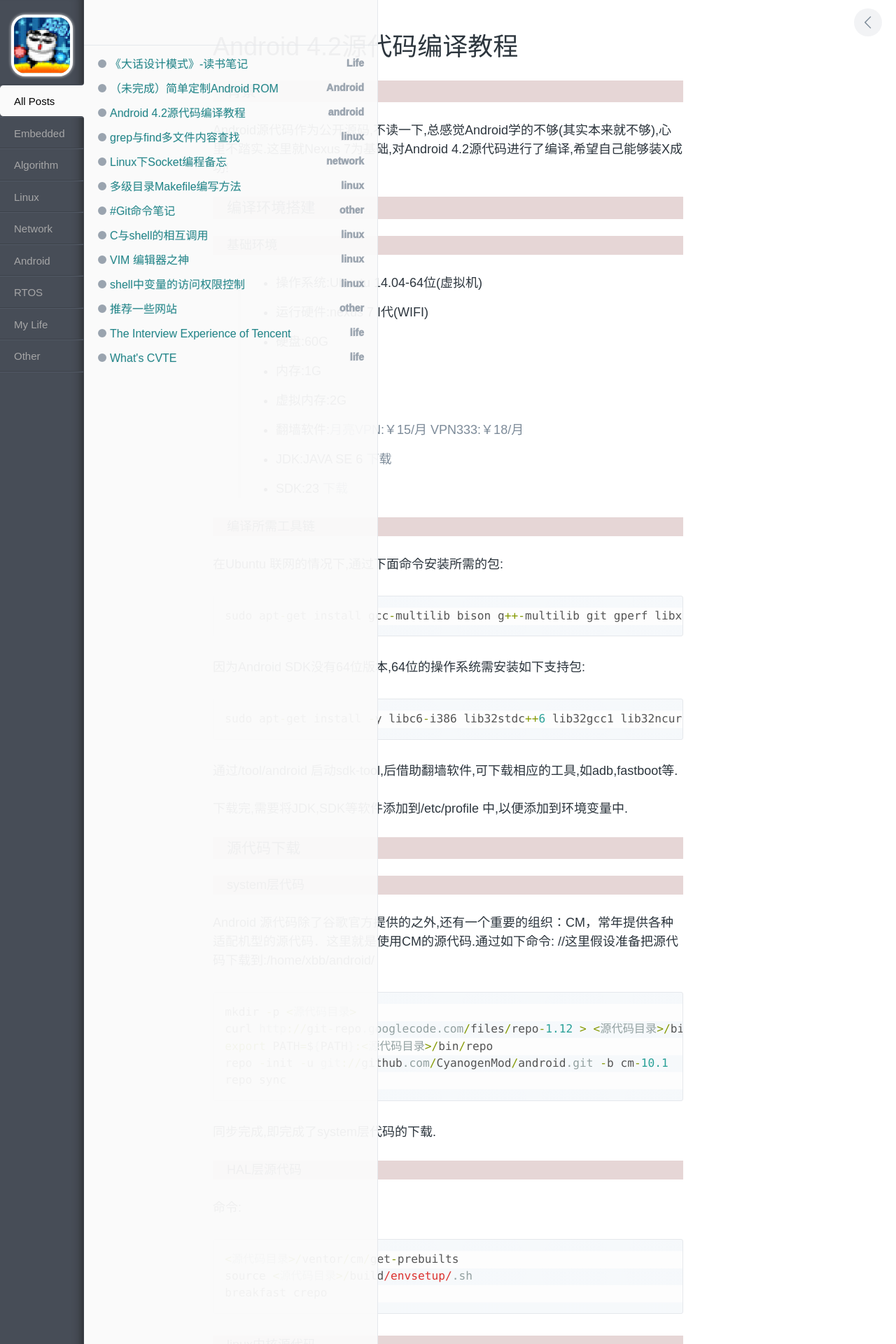
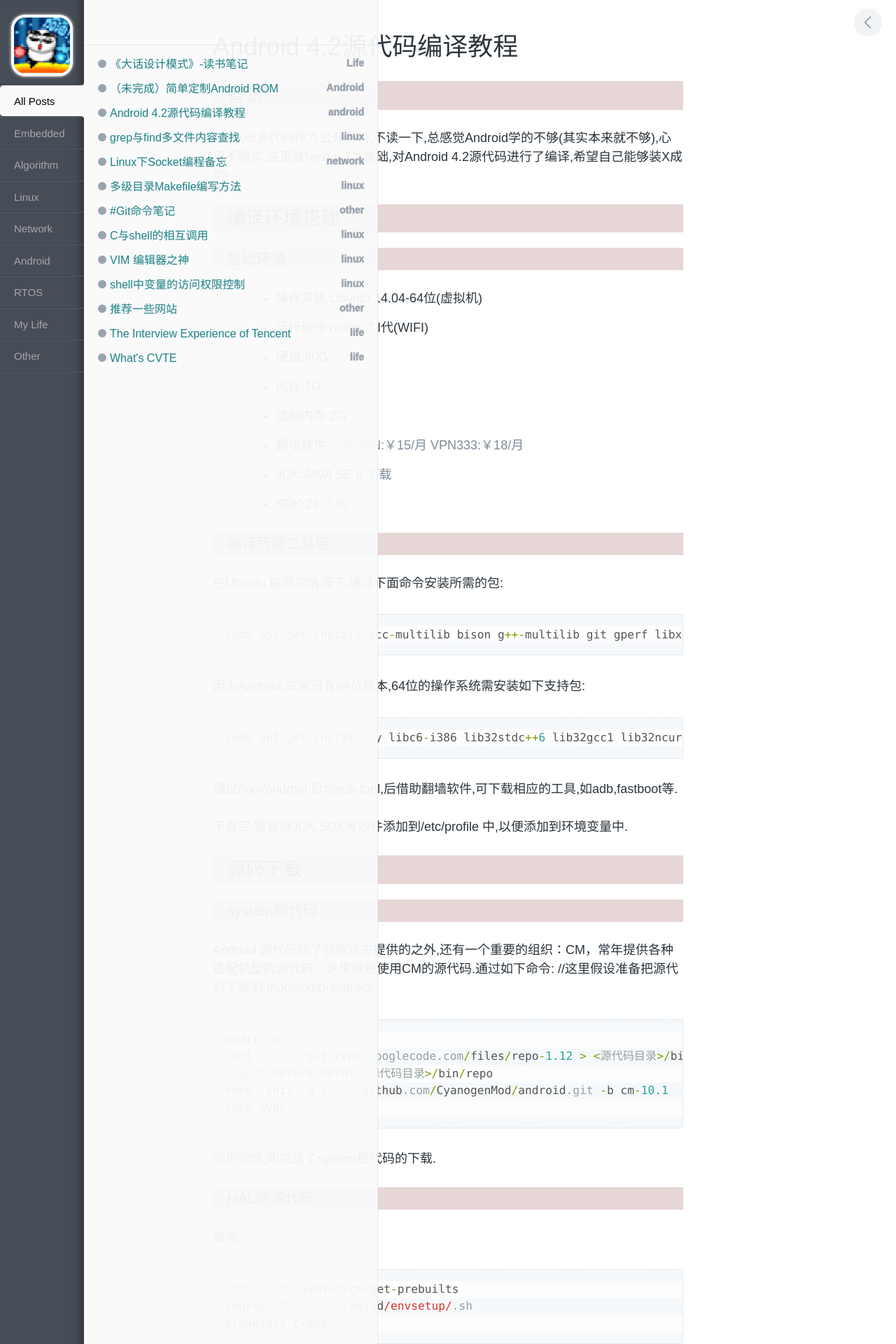
Before and after one commit to xnzaa/xnzaa.github.io, a Jekyll site: the page built from _posts/2015-10-21-Android4.2源代码编译.md, in a window 1280 px wide. Shown: the top 1920 px of the page at 70% size. Built offline with Jekyll 4.4.1, drawn with Linux system fonts in a browser that asks for light colours; comment, search, counter and statistics services are not loaded.

Commit message:
修改AndoridROM

```diff
--- a/_posts/2015-10-21-Android4.2源代码编译.md
+++ b/_posts/2015-10-21-Android4.2源代码编译.md
@@ -5,13 +5,13 @@
 categories: android
 ---
 
-### 背景
+## 背景
 
 Android源代码作为公开源码,不读一下,总感觉Android学的不够(其实本来就不够),心里不踏实.这里就Nexus 7为基础,对Android 4.2源代码进行了编译,希望自己能够装X成功!
 
-### 编译环境搭建
+## 编译环境搭建
 
-#### 基础环境
+### 基础环境
 
 >* 操作系统:Ubuntu 14.04-64位(虚拟机)
 >* 运行硬件:nexus 7 I代(WIFI)
@@ -22,7 +22,7 @@
 >* JDK:JAVA SE 6 [下载](http://www.oracle.com/technetwork/java/javase/archive-139210.html)
 >* SDK:23 [下载](http://developer.android.com/sdk/installing/adding-packages.html)
 
-#### 编译所需工具链
+### 编译所需工具链
 
 在Ubuntu 联网的情况下,通过下面命令安装所需的包:
 
@@ -40,9 +40,9 @@
 
 下载完,需要将JDK,SDK等软件添加到/etc/profile 中,以便添加到环境变量中.
 
-### 源代码下载
+## 源码下载
 
-#### system层代码
+### system层代码
 
 Android 源代码除了谷歌官方提供的之外,还有一个重要的组织：CM，常年提供各种适配机型的源代码．这里就是使用CM的源代码.通过如下命令:
 //这里假设准备把源代码下载到:/home/xbb/android/
@@ -57,7 +57,7 @@
 
 同步完成,即完成了system层代码的下载.
 
-#### HAL层源代码
+### HAL层源代码
 
 命令:
 
@@ -67,7 +67,7 @@
 breakfast crepo
 {% endhighlight %}
 
-#### linux内核源代码
+### linux内核源代码
 
 上述同步即会下载内核代码,不过速度较慢,如果/device/中的内容下载玩,可以停止同步,手动下载相应的内核代码.
 内核代码可以在CM官网,wiki中选择自己的[Devices](https://wiki.cyanogenmod.org/w/Devices) 来选择内核下载
@@ -83,10 +83,10 @@
 代码总大小:约27G。
 
 
-### 源码编译
+## 源码编译
 你好
 
-#### 编译准备
+### 编译准备
 
 编译前需要从目标设备上下载相应的配置文件.需要adb支持和硬件支持.命令:
 
@@ -131,7 +131,7 @@
 
 期间可能会弹出删除数据的提示,点"是"继续.当显示 lock status=unlock 即为解锁成功!
 
-#### 刷入recovery
+### 刷入recovery
 
 通过命令输入recovery:
 
@@ -141,7 +141,7 @@
 
 刷入过程很快,刷完即可进入recovery模式.
 
-#### 刷入系统
+### 刷入系统
 
 开机重启,进入系统,因为unlock删除了数据,所以进入系统后,会有系统欢迎页面.完成后将编译好的XXXX.zip复制到手机里面.关机,开机时,同时按下"开机键、音量+、音量-",进入recovery模式.
 在recovery菜单中依次选择:
```
Also changed, not shown: other parts of _posts/2015-10-21-Android4.2源代码编译.md (+3 -3 lines).
